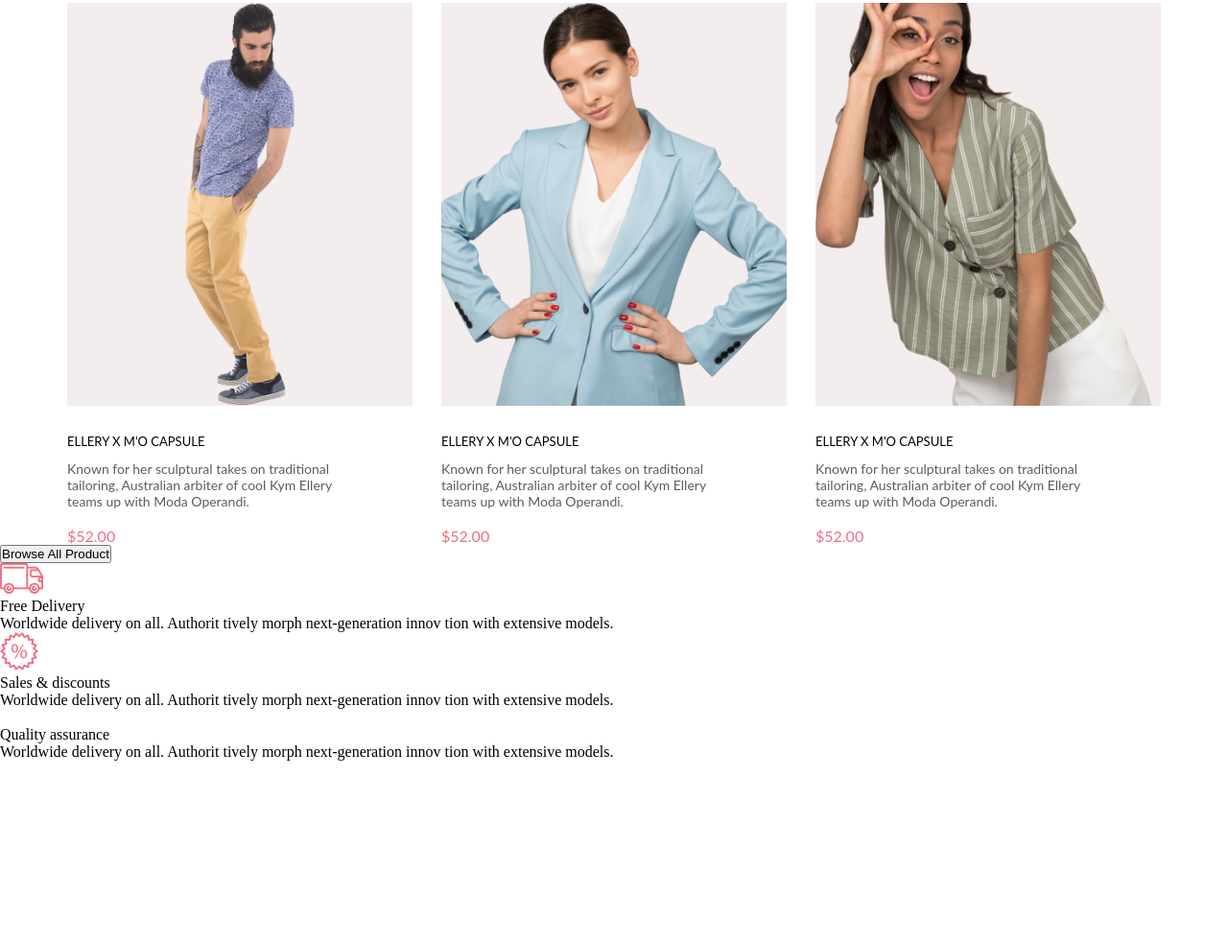
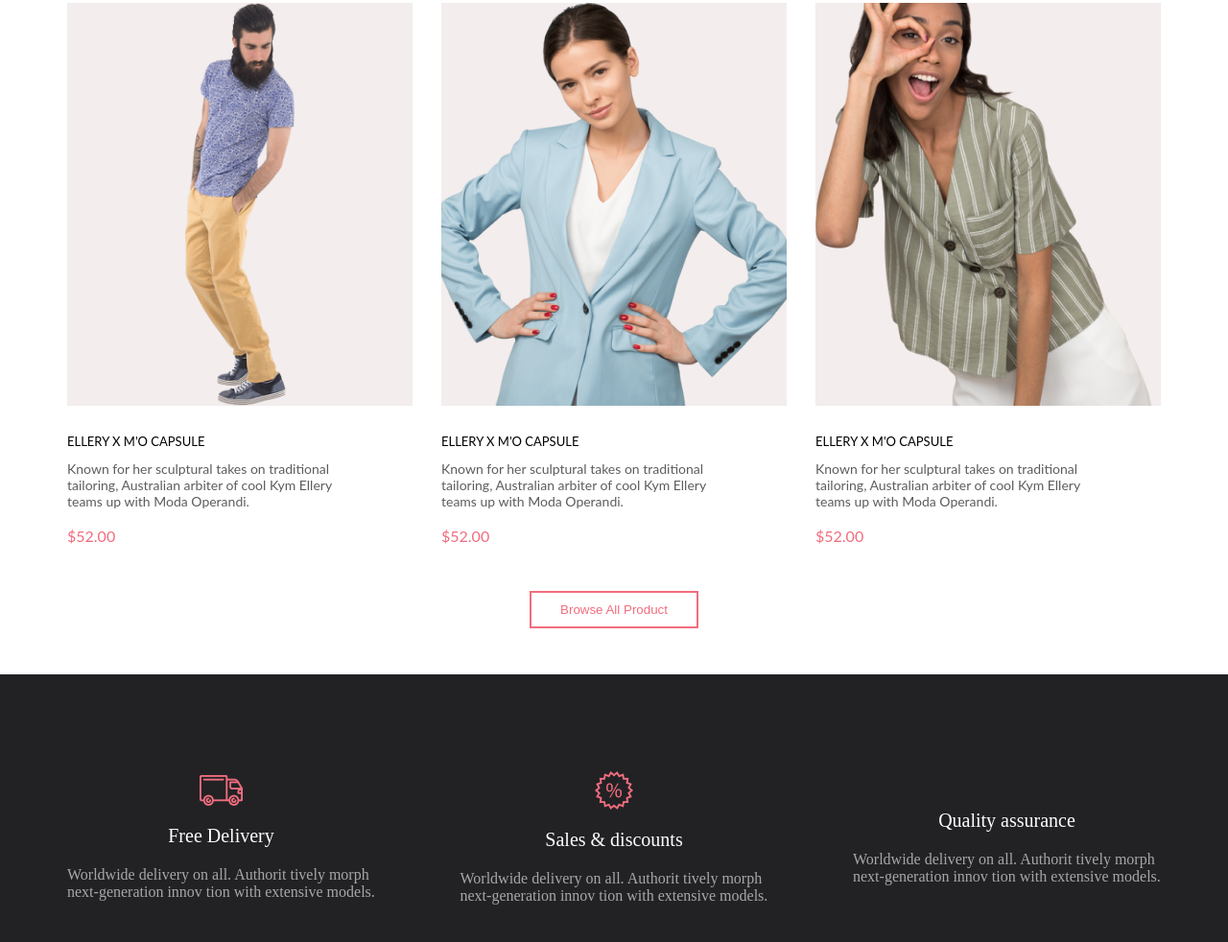
Before and after one commit to Ali-Aliev-pr/Online-Magasine, a plain HTML site: page index.html in a window 1280 px wide. Shown: the part 1854-2836 px from the top of the page at 96% size. Before the commit the page ends 2647 px from the top, so only its background shows below. Drawn offline with Linux system fonts and the light colour scheme; files whose address does not match are found by name.

Commit message:
information

```diff
--- a/css/registration.scss
+++ b/css/registration.scss
@@ -175,6 +175,59 @@ $mainColor: #F16D7F;
             @include justify-content(space-between);
             margin-top: 47px;
         }
+
+        &__button {
+            display: flex;
+            justify-content: center;
+            padding: 50px 0;
+
+            &__btn {
+                outline: 2px solid $mainColor;
+                border: none;
+                background-color: white;
+                padding: 10px 30px;
+                color: $mainColor;
+                cursor: pointer;
+                transition: 0,5s;
+            }
+
+            &__btn:hover {
+                outline: none;
+                background-color: $mainColor;
+                color: white;
+            }
+        }
+    }
+
+    &__information {
+        background-color: #222224;
+        height: 341px;
+
+        &__wrapper {
+            @include container();
+            @include justify-content(space-between);
+            height: 100%;
+            align-items: center;
+        }
+
+        .information {
+            display: flex;
+            flex-direction: column;
+            align-items: center;
+
+            &__title {
+                margin-top: 20px;
+                color: white;
+                font-size: 20px;
+            }
+
+            &__description {
+                color: white;
+                margin-top: 20px;
+                width: 321px;
+                opacity: .6;
+            }
+        }
     }
 
     .overlay {
@@ -225,6 +278,10 @@ $mainColor: #F16D7F;
 
     .card:hover .overlay {
         opacity: 1;
+    }
+
+    .btn {
+        cursor: pointer;
     }
 }
 
@@ -310,6 +367,18 @@ $mainColor: #F16D7F;
     .card:hover .overlay {
         opacity: 1;
     }
+
+    .main__information {
+        height: 100%;
+    }
+
+    .main__information__wrapper {
+        flex-direction: column;
+    }
+
+    .information {
+        margin: 20px 0;
+    }
 }
 
 // @media (max-width: 414px) {
@@ -376,6 +445,10 @@ $mainColor: #F16D7F;
         flex-wrap: wrap;
     }
 
+    .card {
+        padding-top: 30px;
+    }
+
     .card:hover .overlay {
         opacity: 1;
     }
```
Also changed, not shown: css/registration.css, 1 other file.
